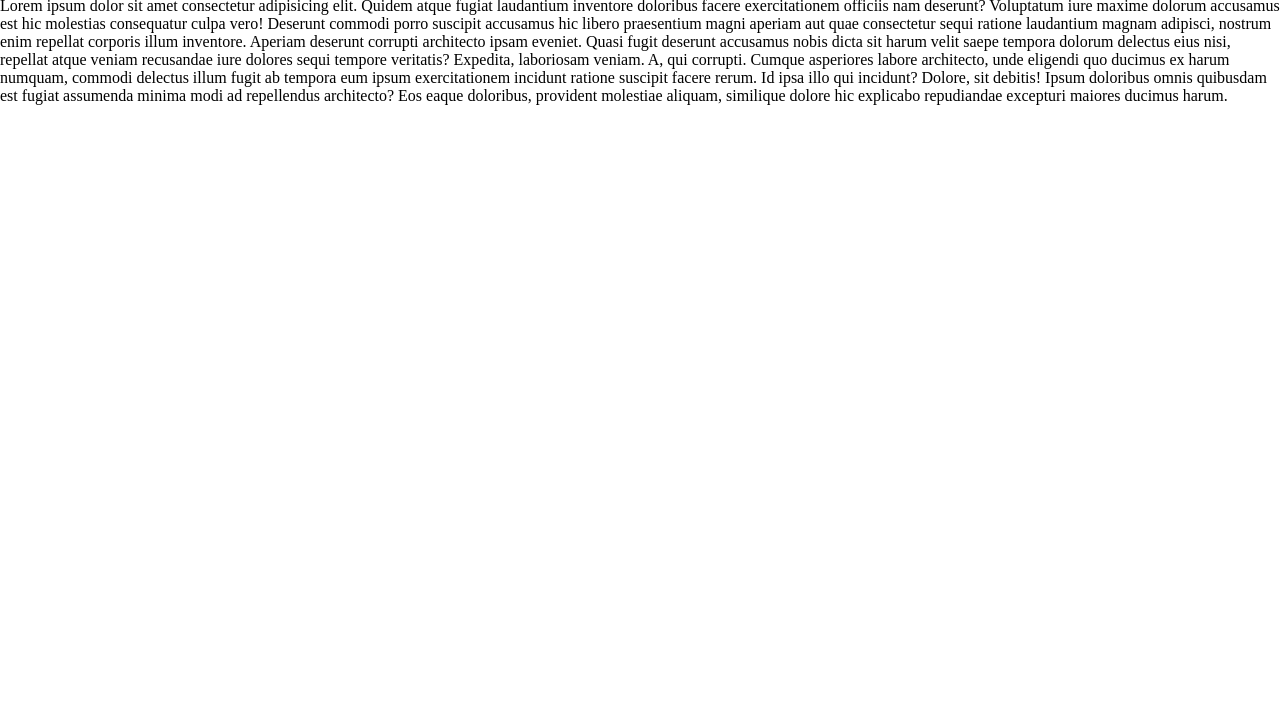
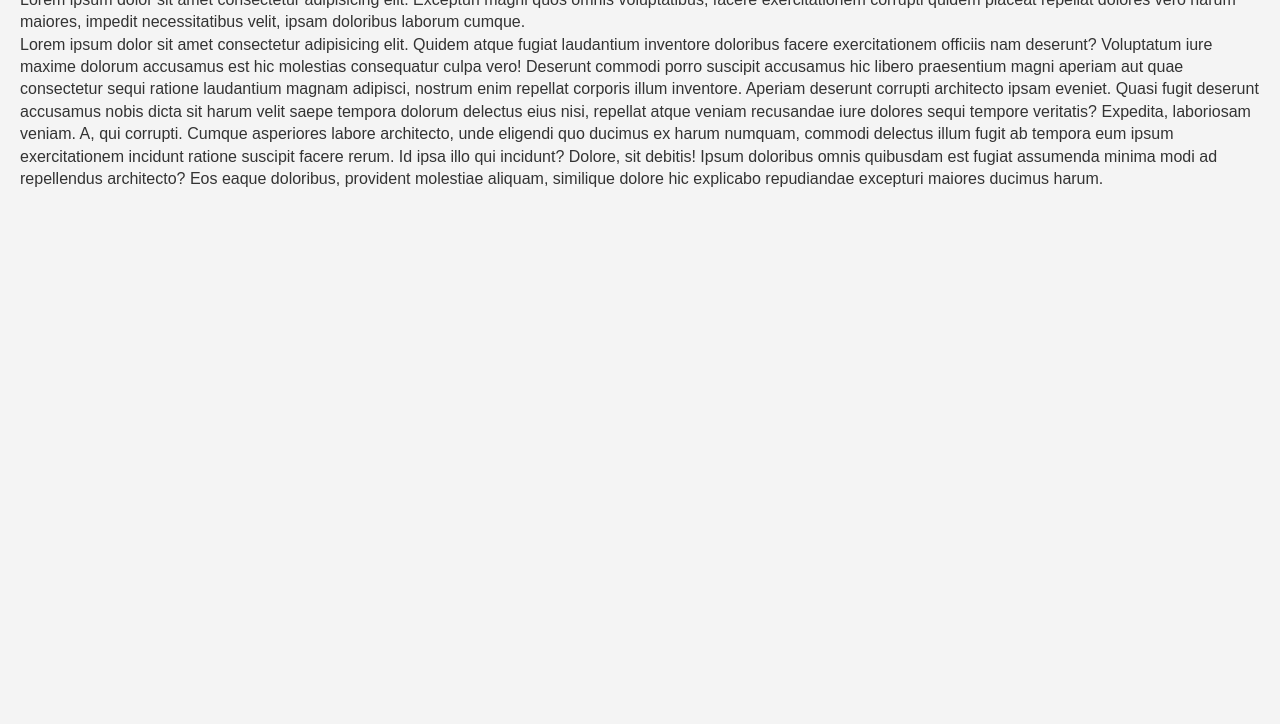
Before and after one commit to matthewftoledo/TESTING, a plain HTML site: page index.html in a window 1280 px wide. Shown: the part 76-800 px from the top of the page. Drawn offline with Linux system fonts and the light colour scheme.

Commit message:
body added

```diff
--- a/style.css
+++ b/style.css
@@ -3,3 +3,11 @@
     padding: 0;
     box-sizing: border-box;
 }
+
+body {
+    font-family: Arial, sans-serif;
+    line-height: 1.4;
+    background-color: #f4f4f4;
+    color: #333;
+    padding: 20px;
+}
```
